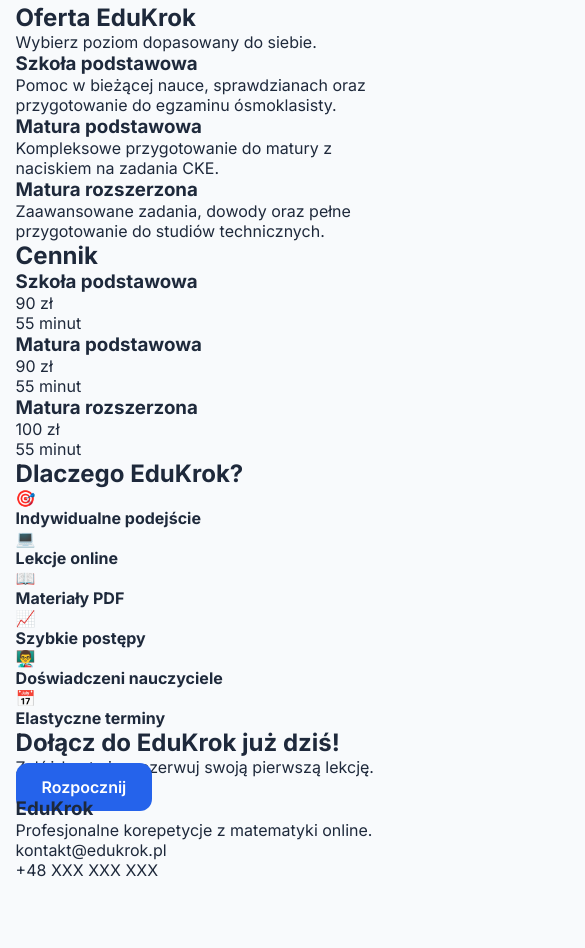
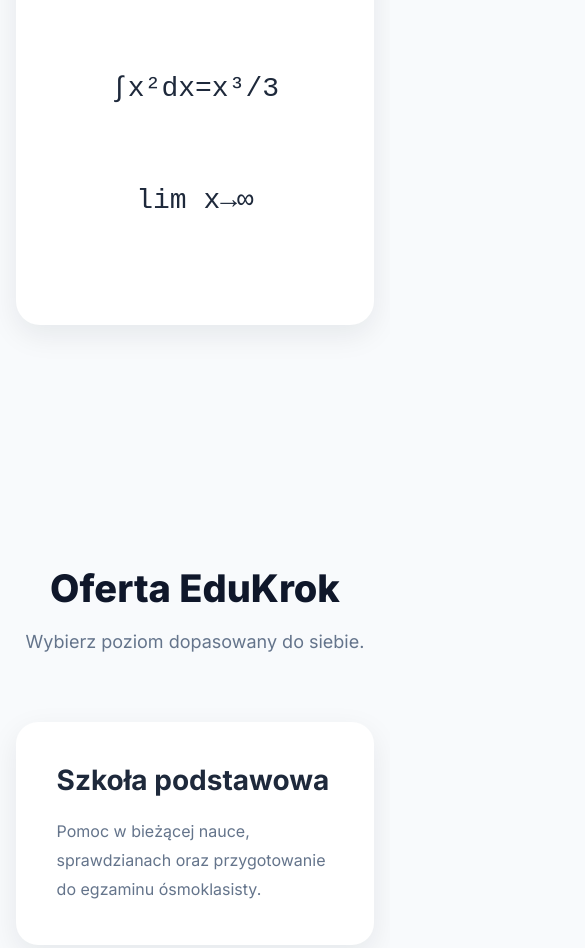
Before and after one commit to Cyprian1830/Korepetycje_strona, a plain HTML site: page index.html in a window 390 px wide. Shown: the part 939-1887 px from the top of the page, 585 px wide, since content can reach past the window. Before the commit the page ends 1819 px from the top, so only its background shows below. Drawn offline with Linux system fonts and the light colour scheme.

Commit message:
Update style.css

```diff
--- a/css/style.css
+++ b/css/style.css
@@ -320,3 +320,413 @@
     line-height:2;
 
 }
+
+/* ===========================
+   SEKCJE
+=========================== */
+
+.section{
+
+    padding:120px 0;
+
+}
+
+.section.grey{
+
+    background:#ffffff;
+
+}
+
+.section h2{
+
+    font-size:48px;
+
+    text-align:center;
+
+    margin-bottom:20px;
+
+    font-weight:800;
+
+    color:var(--secondary);
+
+}
+
+.section-subtitle{
+
+    text-align:center;
+
+    color:var(--text-light);
+
+    font-size:18px;
+
+    margin-bottom:70px;
+
+}
+
+/* ===========================
+   OFERTA
+=========================== */
+
+.cards{
+
+    display:grid;
+
+    grid-template-columns:repeat(3,1fr);
+
+    gap:30px;
+
+}
+
+.card{
+
+    background:white;
+
+    border-radius:22px;
+
+    padding:40px;
+
+    box-shadow:var(--shadow);
+
+    transition:.35s;
+
+    border:1px solid transparent;
+
+}
+
+.card:hover{
+
+    transform:translateY(-10px);
+
+    border-color:#dbeafe;
+
+}
+
+.card h3{
+
+    font-size:28px;
+
+    margin-bottom:20px;
+
+}
+
+.card p{
+
+    color:var(--text-light);
+
+    line-height:1.8;
+
+}
+
+/* ===========================
+   CENNIK
+=========================== */
+
+.pricing{
+
+    display:grid;
+
+    grid-template-columns:repeat(3,1fr);
+
+    gap:30px;
+
+}
+
+.price-card{
+
+    background:white;
+
+    border-radius:22px;
+
+    padding:50px 30px;
+
+    text-align:center;
+
+    box-shadow:var(--shadow);
+
+    transition:.35s;
+
+}
+
+.price-card:hover{
+
+    transform:translateY(-10px);
+
+}
+
+.price-card.featured{
+
+    background:linear-gradient(135deg,#2563eb,#1d4ed8);
+
+    color:white;
+
+    transform:scale(1.05);
+
+}
+
+.price-card h3{
+
+    font-size:26px;
+
+}
+
+.price{
+
+    font-size:60px;
+
+    font-weight:800;
+
+    margin:30px 0 10px;
+
+}
+
+.price-card span{
+
+    opacity:.85;
+
+}
+
+/* ===========================
+   FEATURES
+=========================== */
+
+.features{
+
+    display:grid;
+
+    grid-template-columns:repeat(3,1fr);
+
+    gap:30px;
+
+    margin-top:60px;
+
+}
+
+.features div{
+
+    background:white;
+
+    border-radius:20px;
+
+    padding:35px;
+
+    text-align:center;
+
+    box-shadow:var(--shadow);
+
+    transition:.3s;
+
+    font-size:40px;
+
+}
+
+.features div:hover{
+
+    transform:translateY(-8px);
+
+}
+
+.features h4{
+
+    margin-top:20px;
+
+    font-size:22px;
+
+    color:var(--secondary);
+
+}
+
+/* ===========================
+   CTA
+=========================== */
+
+.cta{
+
+    padding:140px 0;
+
+    background:linear-gradient(135deg,#2563eb,#1d4ed8);
+
+    text-align:center;
+
+    color:white;
+
+}
+
+.cta h2{
+
+    font-size:52px;
+
+    margin-bottom:20px;
+
+}
+
+.cta p{
+
+    font-size:22px;
+
+    opacity:.9;
+
+    margin-bottom:45px;
+
+}
+
+.cta .btn{
+
+    background:white;
+
+    color:#2563eb;
+
+}
+
+.cta .btn:hover{
+
+    transform:translateY(-5px);
+
+}
+
+/* ===========================
+   FOOTER
+=========================== */
+
+.footer{
+
+    padding:70px 0;
+
+    display:flex;
+
+    justify-content:space-between;
+
+    align-items:center;
+
+}
+
+.footer h3{
+
+    font-size:30px;
+
+    margin-bottom:10px;
+
+}
+
+.footer p{
+
+    color:var(--text-light);
+
+    margin-top:8px;
+
+}
+
+/* ===========================
+   RESPONSIVE
+=========================== */
+
+@media(max-width:1100px){
+
+.hero-grid{
+
+grid-template-columns:1fr;
+
+text-align:center;
+
+}
+
+.hero-buttons{
+
+justify-content:center;
+
+}
+
+.cards,
+.pricing,
+.features{
+
+grid-template-columns:1fr;
+
+}
+
+.nav-links{
+
+display:none;
+
+}
+
+.footer{
+
+flex-direction:column;
+
+gap:30px;
+
+text-align:center;
+
+}
+
+.hero h1{
+
+font-size:50px;
+
+}
+
+.section h2{
+
+font-size:38px;
+
+}
+
+}
+
+@media(max-width:700px){
+
+.nav-content{
+
+height:70px;
+
+}
+
+.logo span{
+
+font-size:22px;
+
+}
+
+.hero{
+
+padding-top:120px;
+
+}
+
+.hero h1{
+
+font-size:40px;
+
+}
+
+.hero p{
+
+font-size:18px;
+
+}
+
+.btn{
+
+padding:12px 20px;
+
+}
+
+.price{
+
+font-size:45px;
+
+}
+
+.cta h2{
+
+font-size:36px;
+
+}
+
+.cta p{
+
+font-size:18px;
+
+}
+
+}
```
